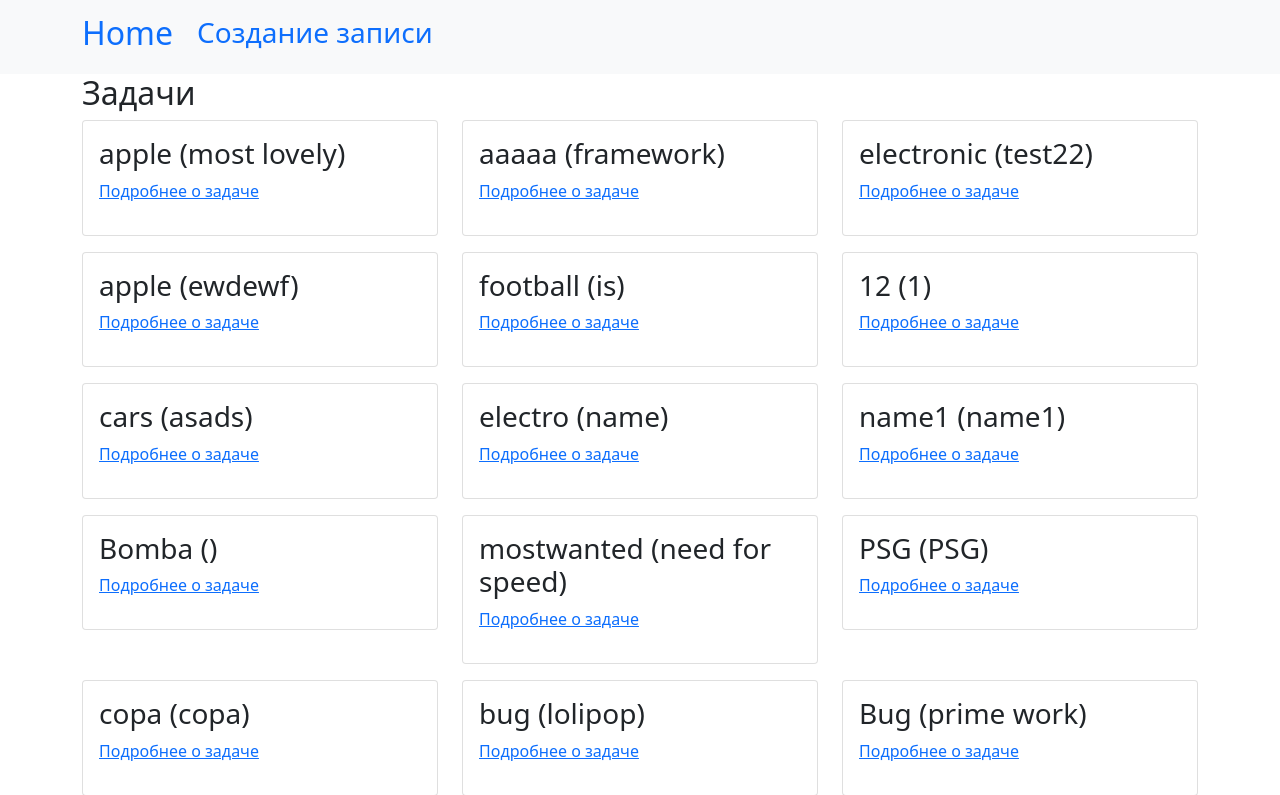
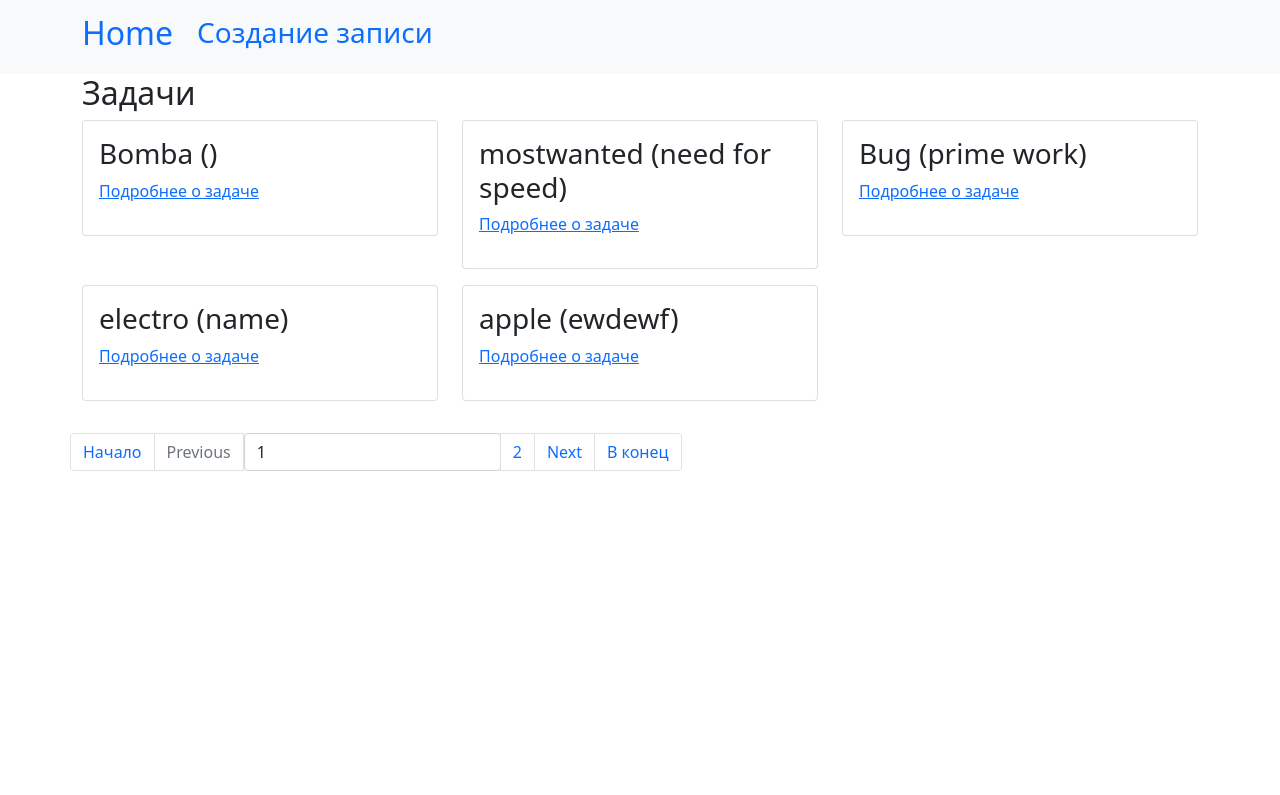
Before and after one commit to only2611/hometask_49, a Django app: page / in a window 1280 px wide. Shown: the top 795 px of the page. After the commit the page ends 471 px from the top, so only its background shows below. Run offline with Django 4.2, Linux system fonts and the light colour scheme; data comes from the database, SQL or seed files in the repository; parts of the project's set-up code (start-up, migrations or seed data) failed here and were passed over.

Commit message:
применил ListView для первоначального вывода задач. Затем применил как по раздатке первичный такой пагинатор с шаблоном pagination.html

```diff
--- a/sourse/trecker/templates/index.html
+++ b/sourse/trecker/templates/index.html
@@ -22,6 +22,10 @@
                 </div>
             </div>
         {% endfor %}
+    {% if is_paginated %}
+        {% include "partial/pagination.html" %}
+
+    {% endif %}
     </div>
     <p></p>
 {% endblock %}
--- /dev/null
+++ b/sourse/trecker/templates/partial/pagination.html
@@ -0,0 +1,44 @@
+
+  <ul class="pagination mt-3">
+    <li class="page-item">
+        <a class="page-link" href="?page=1">Начало</a>
+    </li>
+    {% if page_obj.has_previous %}
+        <li class="page-item">
+            <a class="page-link" href="?page={{ page_obj.previous_page_number }}">Previous</a>
+        </li>
+        <li class="page-item">
+            <a class="page-link"
+               href="?page={{ page_obj.previous_page_number }}">{{ page_obj.previous_page_number }}</a>
+        </li>
+    {% else %}
+        <li class="page-item disabled">
+            <a class="page-link" href="#" tabindex="-1" aria-disabled="true">Previous</a>
+        </li>
+    {% endif %}
+
+    <li class="page-item active" aria-current="page">
+        <form method="get">
+            <label for="page">
+                <input class="form-control" type="text" name="page" id="page" value="{{ page_obj.number }}">
+            </label>
+        </form>
+    </li>
+
+    {% if page_obj.has_next %}
+        <li class="page-item">
+            <a class="page-link"
+               href="?page={{ page_obj.next_page_number }}">{{ page_obj.next_page_number }}</a>
+        </li>
+        <li class="page-item">
+            <a class="page-link" href="?page={{ page_obj.next_page_number }}">Next</a>
+        </li>
+    {% else %}
+        <li class="page-item disabled">
+            <a class="page-link" href="#" tabindex="-1" aria-disabled="true">Next</a>
+        </li>
+    {% endif %}
+    <li class="page-item">
+        <a class="page-link" href="?page={{ page_obj.paginator.num_pages }}">В конец</a>
+    </li>
+</ul>
--- a/sourse/trecker/views.py
+++ b/sourse/trecker/views.py
@@ -4,20 +4,36 @@
 from django.shortcuts import render, redirect, get_object_or_404
 
 from django.views import View
-from django.views.generic import TemplateView
+from django.views.generic import TemplateView, ListView
 
 from trecker.forms import TaskForm
 from trecker.models import Task
 
-class IndexView(TemplateView):
-    template_name = "index.html"
-    def get_context_data(self, **kwargs):
-        context = super().get_context_data(**kwargs)
-        context['tasks'] = Task.objects.all()
-        return context
 
 
-# class IndexView(View):
+class IndexView(ListView):
+    model = Task
+    template_name = "index.html"
+    context_object_name = "tasks"
+    ordering = ("-updated_at")
+    paginate_by = 5
+
+
+    def get_context_data(self, *, object_list=None, **kwargs):
+        context = super().get_context_data(object_list=object_list, **kwargs)
+        print(context)
+        return(context)
+
+
+# class IndexView(TemplateView):
+#     template_name = "index.html"
+#     def get_context_data(self, **kwargs):
+#         context = super().get_context_data(**kwargs)
+#         context['tasks'] = Task.objects.all()
+#         return context
+
+
+# class IndexView(ListView):
 #     def get(self,request):
 #         notes = Task.objects.all()
 #         context = {"notes": notes}
```
